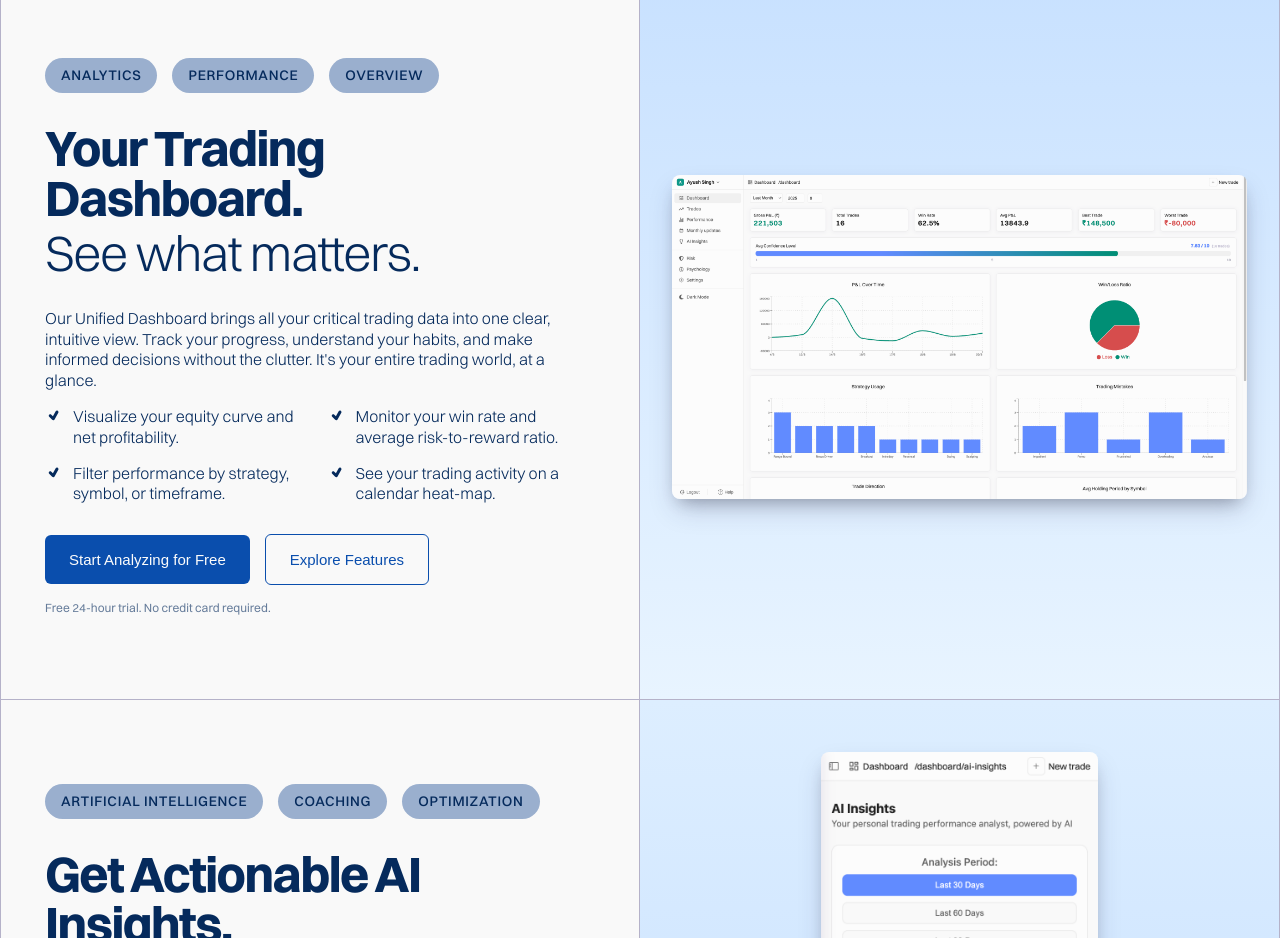
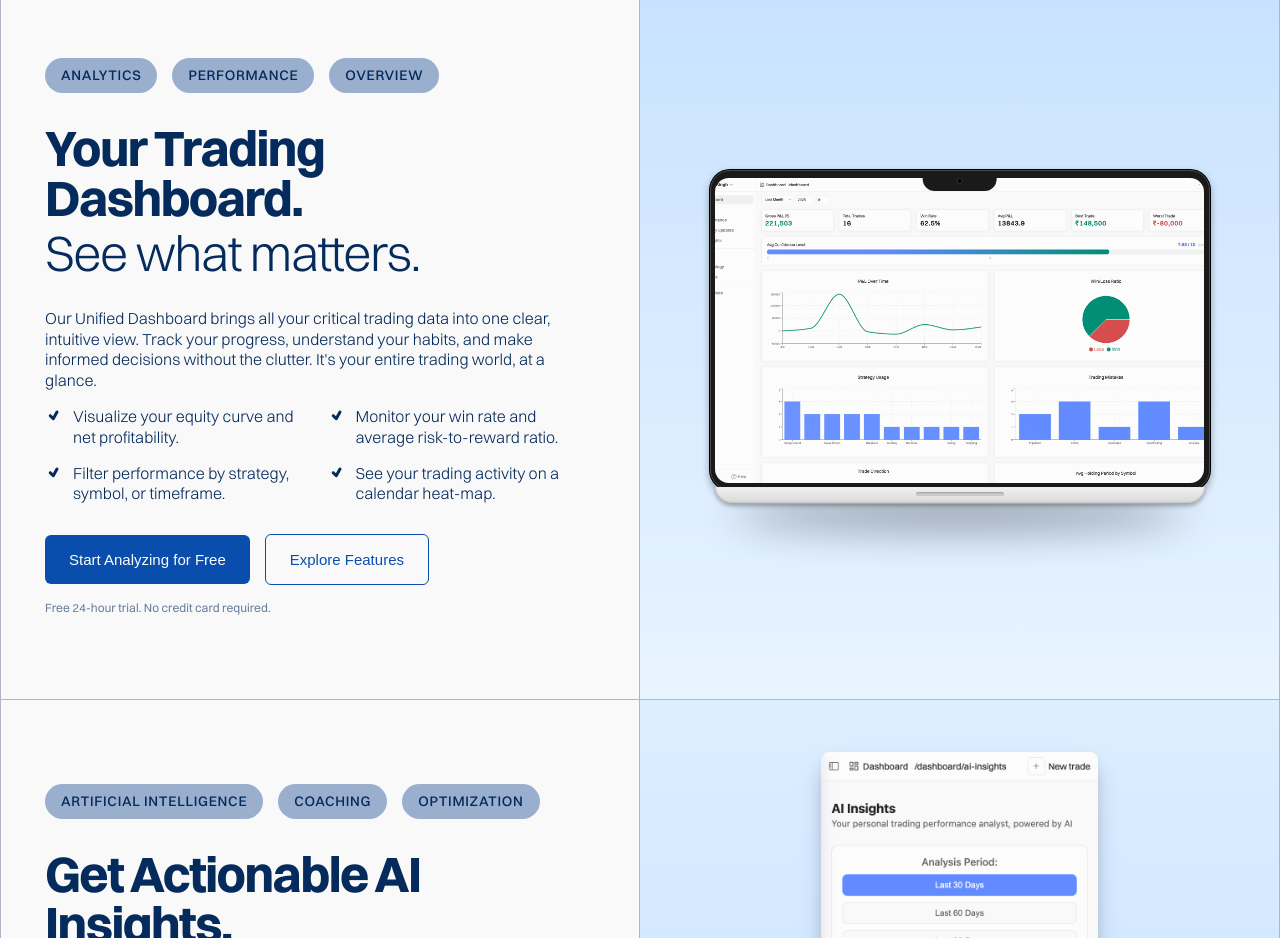
Before and after one commit to ayushcodes0/Tj-Frontend, a React (Vite) app: page / in a window 1280 px wide. Shown: the part 1020-1958 px from the top of the page. Built offline with nearby package versions, Linux system fonts and the light colour scheme.

Commit message:
trying to implement mockup image

```diff
--- /dev/null
+++ b/src/components/MacbookMockup/MacbookMockup.module.css
@@ -0,0 +1,146 @@
+/* src/components/MacBookMockup/MacBookMockup.module.css */
+
+.deviceContainer {
+  position: relative;
+  display: flex;
+  justify-content: center;
+  align-items: center;
+  padding: 2rem;
+}
+
+.macbook {
+  width: 500px; /* Base width for high-res screens */
+  max-width: 100%;
+  aspect-ratio: 3 / 2;
+  position: relative;
+  z-index: 2; /* Sits above the shadow */
+}
+
+/* --- The Screen (Top Part) --- */
+.screen {
+  position: absolute;
+  top: 0;
+  left: 0;
+  width: 100%;
+  height: 96%; /* Slightly shorter to show the base's top edge */
+  background: #1a1a1a;
+  border-radius: 20px;
+  border: 1px solid #4a4a4a;
+  box-shadow:
+    0 0 0 1px #000,
+    0 4px 8px rgba(0, 0, 0, 0.4);
+  display: flex;
+  align-items: center;
+  justify-content: center;
+}
+
+.bezel {
+  width: 98%;
+  height: 96%;
+  position: relative;
+  border-radius: 14px;
+  overflow: hidden;
+}
+
+.content {
+  width: 100%;
+  height: 100%;
+  object-fit: cover;
+  background-color: #000;
+}
+
+/* --- The Notch and Camera --- */
+.notch {
+  position: absolute;
+  top: 0;
+  left: 50%;
+  transform: translateX(-50%);
+  width: 15%;
+  height: 20px;
+  background: #1a1a1a;
+  border-radius: 0 0 12px 12px;
+  display: flex;
+  justify-content: center;
+  align-items: center;
+}
+
+.camera {
+  width: 6px;
+  height: 6px;
+  background: #000;
+  border: 1px solid #333;
+  border-radius: 50%;
+}
+
+/* --- The Base (Bottom Part) --- */
+.base {
+  position: absolute;
+  bottom: 0;
+  left: 1%;
+  width: 98%;
+  height: 5%;
+  background: linear-gradient(to bottom, #f0f0f0, #d8d8d8);
+  border-radius: 0 0 20px 20px;
+  box-shadow:
+    inset 0 -1px 2px rgba(0, 0, 0, 0.3),
+    0 2px 4px rgba(0, 0, 0, 0.3);
+}
+
+/* The indent for opening the laptop */
+.indent {
+  position: absolute;
+  top: 40%;
+  left: 50%;
+  transform: translate(-50%, -50%);
+  width: 18%;
+  height: 4px;
+  background: #c9c9c9;
+  border-radius: 4px;
+  box-shadow: inset 0 1px 1px rgba(0, 0, 0, 0.2);
+}
+
+/* --- Realistic Effects --- */
+.reflection {
+  position: absolute;
+  top: 0;
+  left: 0;
+  width: 100%;
+  height: 100%;
+  background: linear-gradient(
+    45deg,
+    rgba(255, 255, 255, 0.1) 0%,
+    rgba(255, 255, 255, 0) 50%
+  );
+  pointer-events: none;
+}
+
+.shadow {
+  position: absolute;
+  bottom: 0.5rem;
+  left: 10%;
+  width: 80%;
+  height: 30px;
+  background: rgba(0, 0, 0, 0.4);
+  border-radius: 50%;
+  filter: blur(20px);
+  z-index: 1;
+}
+
+/* --- Responsive Adjustments --- */
+@media (max-width: 768px) {
+  .macbook {
+    aspect-ratio: 4 / 3;
+  }
+  .screen {
+    border-radius: 15px;
+  }
+  .bezel {
+    border-radius: 10px;
+  }
+  .notch {
+    height: 15px;
+  }
+  .base {
+    border-radius: 0 0 15px 15px;
+  }
+}
--- /dev/null
+++ b/src/components/MacbookMockup/MacbookMockup.tsx
@@ -0,0 +1,41 @@
+// src/components/MacBookMockup/MacBookMockup.tsx
+
+import React from 'react';
+import Styles from './MacBookMockup.module.css';
+
+interface MacBookMockupProps {
+  imageUrl: string;
+  altText?: string;
+  className?: string;
+}
+
+const MacBookMockup: React.FC<MacBookMockupProps> = ({
+  imageUrl,
+  altText = "Application preview",
+  className = ""
+}) => {
+  return (
+    <div className={`${Styles.deviceContainer} ${className}`}>
+      <div className={Styles.macbook}>
+        {/* The screen part of the laptop */}
+        <div className={Styles.screen}>
+          <div className={Styles.bezel}>
+            <img src={imageUrl} alt={altText} className={Styles.content} />
+            <div className={Styles.reflection}></div>
+          </div>
+          <div className={Styles.notch}>
+            <div className={Styles.camera}></div>
+          </div>
+        </div>
+
+        {/* The base of the laptop */}
+        <div className={Styles.base}>
+          <div className={Styles.indent}></div>
+        </div>
+      </div>
+      <div className={Styles.shadow}></div>
+    </div>
+  );
+};
+
+export default MacBookMockup;
--- a/src/pages/LandingPage/LandingPage.tsx
+++ b/src/pages/LandingPage/LandingPage.tsx
@@ -25,6 +25,7 @@ import dashboardImage from "../../assets/image/dashboardImage.png";
 import aiInsightsImage from "../../assets/image/aiInsights.png"
 import newTradeImage from "../../assets/image/newTradeImage.png"
 import performanceImage from "../../assets/image/performance.png"
+import MacBookMockup from '../../components/MacbookMockup/MacbookMockup';
 
 // Animation variants
 const containerVariants: Variants = {
@@ -620,7 +621,10 @@ const LandingPage = () => {
         viewport={{ once: true, amount: 0.3 }}
         variants={imageContainerVariants}
       >
-        <img src={dashboardImage} alt="Unified Dashboard Image" className={`${Styles.informationImage} ${Styles.dashboardImage}`}/>
+        <MacBookMockup
+          imageUrl={dashboardImage}
+          altText="Your app screenshot"
+        />
       </motion.div>
 
       {/* Section 1: AI Insights */}
```
